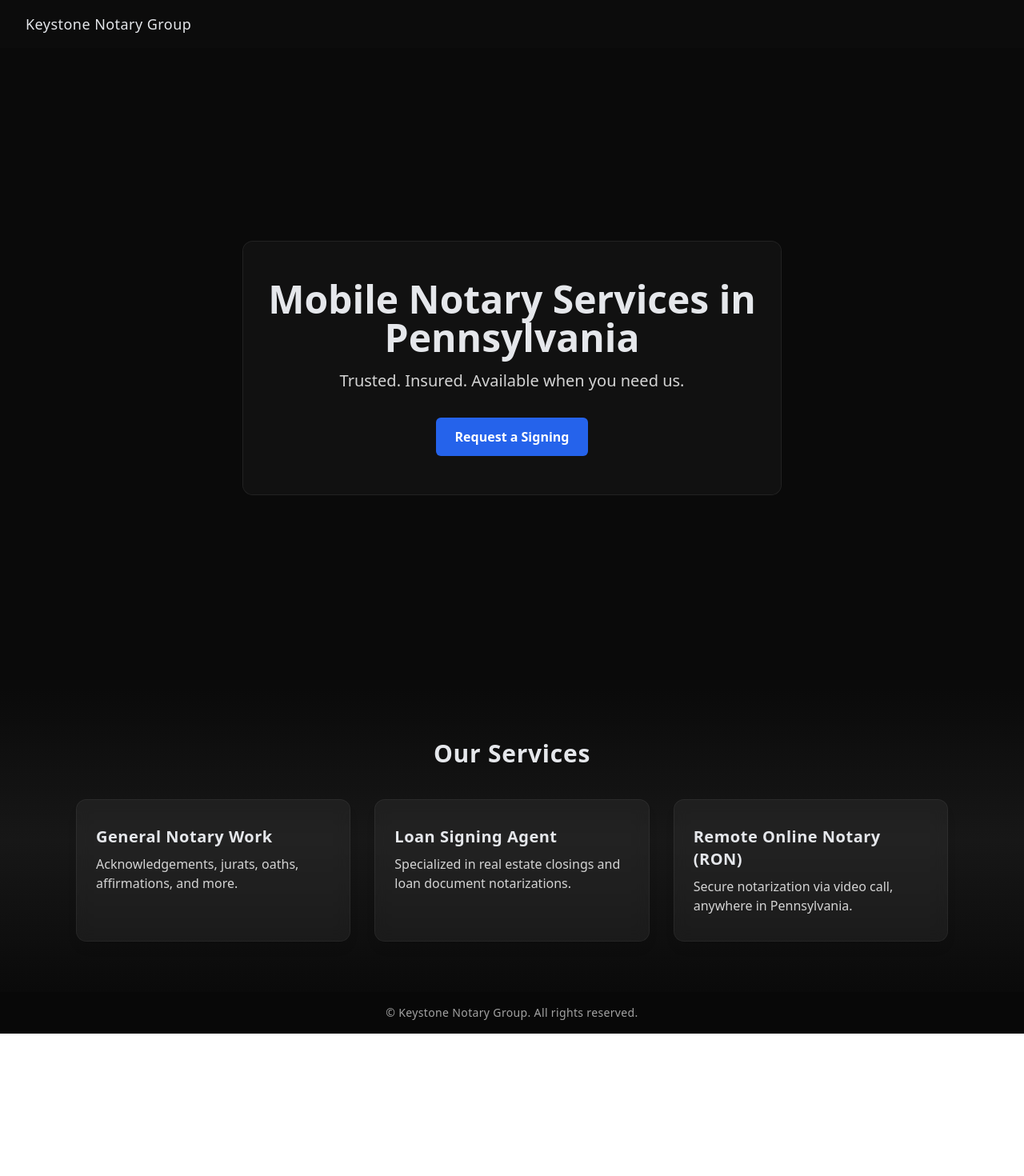
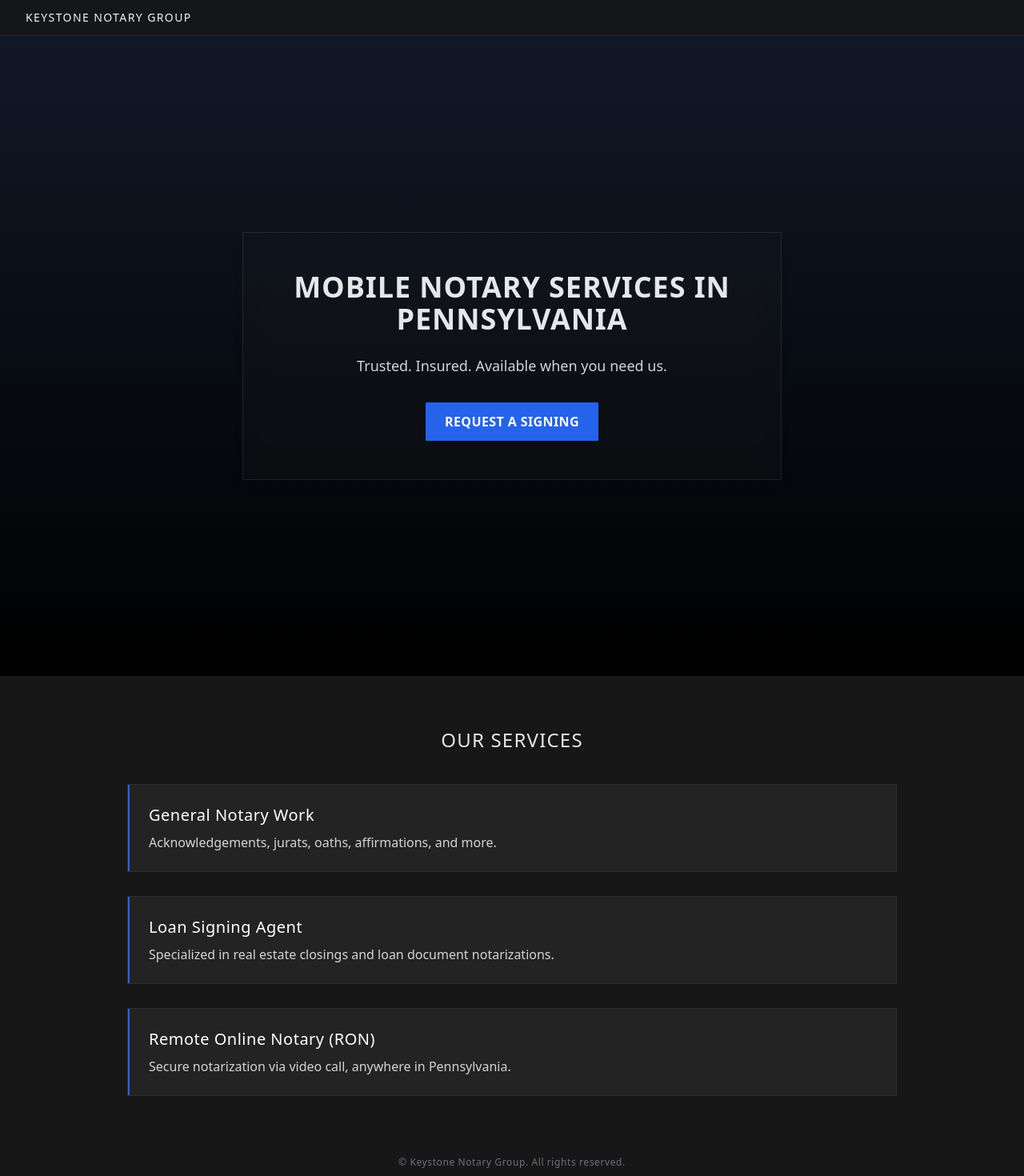
Before and after one commit to BikerViking/keystone-site, a React (Create React App) app: page / in a window 1280 px wide. Shown: the top 1470 px of the page at 80% size. Before the commit the page ends 1292 px from the top, so only its background shows below. Built offline with nearby package versions, Linux system fonts and the light colour scheme.

Commit message:
Revamp site visuals with premium legal style

```diff
--- a/src/components/Footer.jsx
+++ b/src/components/Footer.jsx
@@ -2,10 +2,10 @@ import React from "react";
 
 export default function Footer() {
   return (
-    <footer className="bg-neutral-950/80 text-neutral-400">
-      <div className="mx-auto px-6 py-4 text-center sm:px-8">
+    <footer className="bg-neutral-900 text-gray-500">
+      <div className="mx-auto px-4 py-3 text-center">
         {/* Static copyright text for legal clarity */}
-        <p className="text-sm font-light tracking-wide">&copy; Keystone Notary Group. All rights reserved.</p>
+        <p className="text-xs tracking-wider">&copy; Keystone Notary Group. All rights reserved.</p>
       </div>
     </footer>
   );
--- a/src/components/Header.jsx
+++ b/src/components/Header.jsx
@@ -2,25 +2,15 @@ import React from "react";
 
 export default function Header() {
   return (
-    <header className="bg-neutral-950/80 backdrop-blur text-gray-200">
-      <div className="mx-auto flex items-center justify-between px-6 py-4 sm:px-8">
-        <h1 className="text-lg font-light tracking-wide">Keystone Notary Group</h1>
-        {/* Hamburger icon for mobile navigation */}
+    <header className="bg-neutral-900/80 backdrop-blur border-b border-gray-800 shadow-sm text-gray-200">
+      <div className="mx-auto flex items-center justify-between px-6 py-3 sm:px-8">
+        <h1 className="text-sm uppercase tracking-widest text-gray-100">Keystone Notary Group</h1>
         <button
           type="button"
           aria-label="Open navigation menu"
-          className="sm:hidden focus:outline-none focus:ring-2 focus:ring-white"
+          className="sm:hidden px-3 py-1 text-xs uppercase tracking-wider text-gray-200 border border-gray-600 focus:outline-none focus:ring-2 focus:ring-blue-600"
         >
-          <svg
-            className="h-6 w-6"
-            fill="none"
-            stroke="currentColor"
-            strokeWidth="2"
-            viewBox="0 0 24 24"
-            aria-hidden="true"
-          >
-            <path strokeLinecap="round" strokeLinejoin="round" d="M4 6h16M4 12h16M4 18h16" />
-          </svg>
+          Menu
         </button>
       </div>
     </header>
--- a/src/components/HeroSection.jsx
+++ b/src/components/HeroSection.jsx
@@ -4,18 +4,19 @@ export default function HeroSection() {
   return (
     <section
       aria-label="Hero Section"
-      className="relative flex min-h-screen items-center justify-center overflow-hidden bg-neutral-950 text-gray-200 before:absolute before:inset-0 before:-z-10 before:bg-[radial-gradient(ellipse_at_center,rgba(255,255,255,0.15),transparent)] before:blur-2xl"
+      className="relative flex min-h-screen items-center justify-center overflow-hidden bg-gradient-to-b from-gray-900 to-black text-gray-200"
     >
-      <div className="mx-auto max-w-2xl rounded-xl bg-neutral-800/30 px-6 py-12 text-center backdrop-blur-md ring-1 ring-white/10">
-        <h2 className="text-3xl font-bold sm:text-5xl">
+      <div className="absolute inset-0 -z-10 bg-[radial-gradient(ellipse_at_center,rgba(255,255,255,0.1),transparent)]" />
+      <div className="mx-auto max-w-2xl px-6 py-12 text-center backdrop-blur-md ring-1 ring-white/10 bg-neutral-800/20 shadow-lg">
+        <h2 className="text-4xl font-semibold tracking-wide uppercase">
           Mobile Notary Services in Pennsylvania
         </h2>
-        <p className="mt-4 text-lg text-neutral-300 sm:text-xl">
+        <p className="mt-6 text-lg text-neutral-300">
           Trusted. Insured. Available when you need us.
         </p>
         <button
           type="button"
-          className="mt-8 rounded-md bg-blue-600 px-6 py-3 font-semibold text-white transition-colors hover:bg-blue-700 focus:outline-none focus-visible:ring focus-visible:ring-blue-400 focus-visible:ring-opacity-50"
+          className="mt-8 bg-blue-600 px-6 py-3 font-semibold uppercase tracking-wide text-white transition-colors hover:bg-blue-700 focus:outline-none focus:ring-2 focus:ring-blue-400"
         >
           Request a Signing
         </button>
--- a/src/components/LayoutWrapper.jsx
+++ b/src/components/LayoutWrapper.jsx
@@ -5,7 +5,7 @@ import Footer from "./Footer";
 export default function LayoutWrapper({ children }) {
   return (
     <div
-      className="relative flex min-h-screen flex-col overflow-hidden bg-gradient-to-b from-neutral-900 via-neutral-950 to-black text-gray-200 before:absolute before:inset-0 before:-z-10 before:pointer-events-none before:bg-[radial-gradient(circle,rgba(255,255,255,0.05)_1px,transparent_1px)] before:bg-[length:40px_40px]"
+      className="relative flex min-h-screen flex-col overflow-hidden bg-gradient-to-b from-gray-900 to-black text-gray-200 before:absolute before:inset-0 before:-z-10 before:pointer-events-none before:bg-[radial-gradient(circle,rgba(255,255,255,0.05)_1px,transparent_1px)] before:bg-[length:50px_50px]"
     >
       <Header />
       <main role="main" className="flex-grow">
--- a/src/components/ServiceCard.jsx
+++ b/src/components/ServiceCard.jsx
@@ -2,9 +2,9 @@ import React from "react";
 
 export default function ServiceCard({ title, description }) {
   return (
-    <div className="rounded-xl bg-white/5 px-6 py-8 text-gray-200 shadow-lg ring-1 ring-white/10 backdrop-blur transition hover:bg-white/10">
-      <h3 className="text-xl font-semibold tracking-wide">{title}</h3>
-      <p className="mt-2 font-light text-neutral-300">{description}</p>
+    <div className="bg-white/5 px-6 py-6 text-gray-200 shadow-sm ring-1 ring-white/10 border-l-2 border-blue-600">
+      <h3 className="text-xl tracking-wide text-white">{title}</h3>
+      <p className="mt-2 text-neutral-300">{description}</p>
     </div>
   );
 }
--- a/src/components/ServicesSection.jsx
+++ b/src/components/ServicesSection.jsx
@@ -3,10 +3,10 @@ import ServiceCard from "./ServiceCard";
 
 export default function ServicesSection() {
   return (
-    <section aria-label="Our Services" className="bg-gradient-to-b from-neutral-950 via-neutral-900 to-neutral-950 py-16 text-gray-200">
-      <div className="mx-auto max-w-6xl px-4 sm:px-6 lg:px-8">
-        <h2 className="text-center text-2xl font-bold tracking-wide sm:text-3xl">Our Services</h2>
-        <div className="mt-10 grid gap-8 sm:grid-cols-2 lg:grid-cols-3">
+    <section aria-label="Our Services" className="bg-neutral-900 py-16 text-gray-200">
+      <div className="mx-auto max-w-5xl px-4 sm:px-6 lg:px-8">
+        <h2 className="text-center text-2xl uppercase tracking-wider">Our Services</h2>
+        <div className="mt-10 space-y-8">
           <ServiceCard
             title="General Notary Work"
             description="Acknowledgements, jurats, oaths, affirmations, and more."
```
